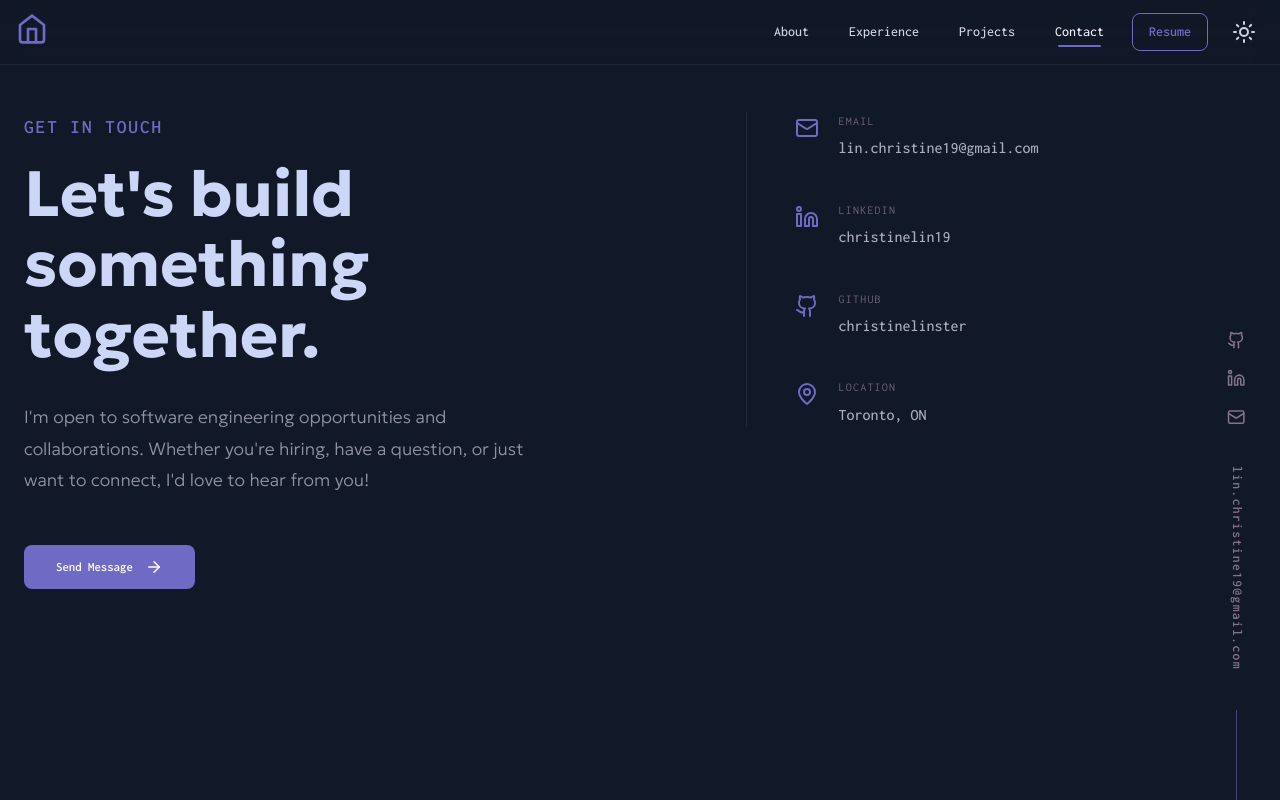
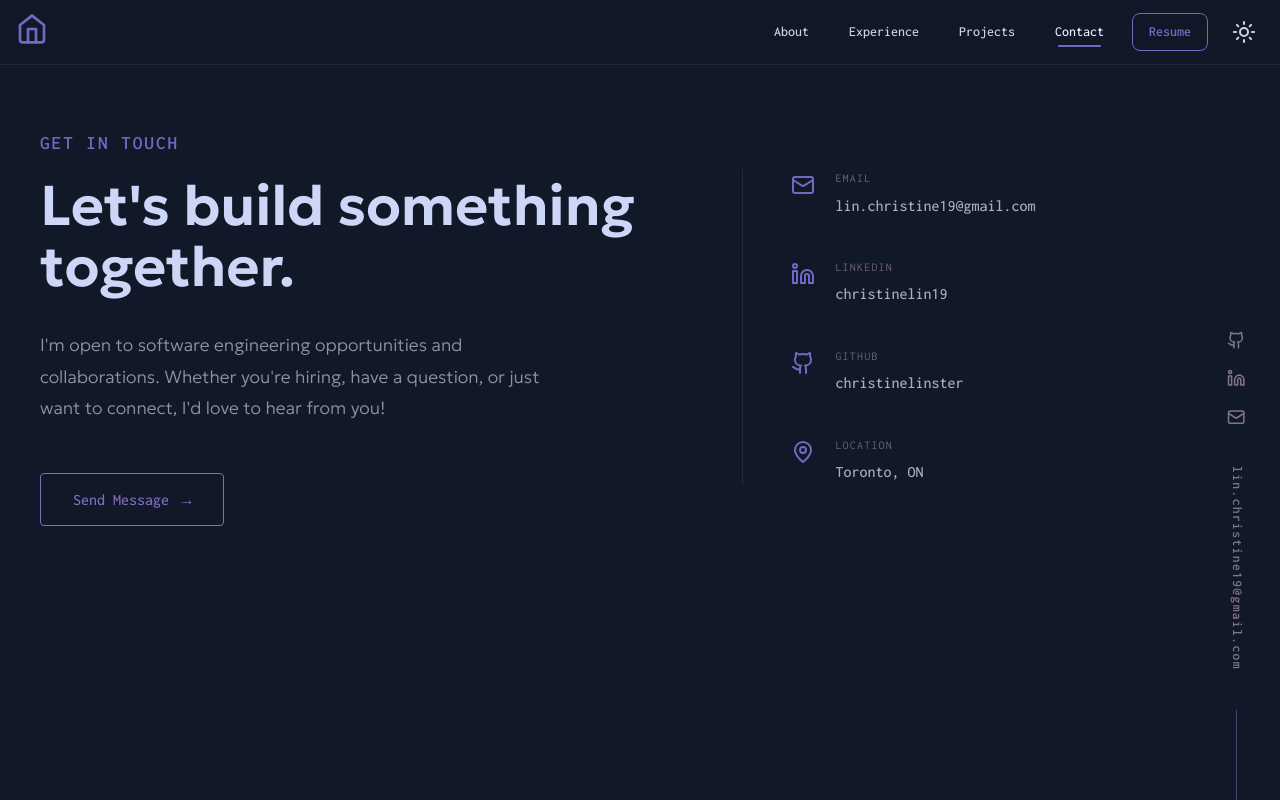
Before and after one commit to christinelinster/christine-lin, a React (Vite) app: page /contact in a window 1280 px wide. Built offline with nearby package versions, Linux system fonts and the light colour scheme.

Commit message:
fix: page positioning for all

```diff
--- a/src/data/projects.js
+++ b/src/data/projects.js
@@ -19,7 +19,7 @@ const projects = [
       overline: "Featured Project",
       title: "Expense Tracker CLI",
       description: "A robust command-line interface for expense tracking built with Python and PostgreSQL. Features secure parameterized queries, context managers for resource handling, and a modular architecture separating CLI logic from database operations.",
-      skills: ["Python", "Postgres", "SQL", "Psycopg2", "CLI Design"],
+      skills: ["Python", "PostgreSQL", "Psycopg2", "CLI Design"],
       github: "https://github.com/christinelinster/ls-expense-tracker",
       live: null,
     },
@@ -27,7 +27,7 @@ const projects = [
           overline: "Small Project",
       title: "Content Management System",
       description: "A Python-based Content Management System (CMS) featuring a comprehensive unit test suite to ensure system reliability. Implements session-based flash messaging, secure admin authentication, and a file-based storage engine wrapped in a Flask web interface.",
-      skills: ["Python", "Flask", "Unit Test", "Test-Driven Development"],
+      skills: ["Python", "Flask", "Test-Driven Development"],
       github: "https://github.com/christinelinster/ls-cms",
       live: null,
     },
--- a/src/index.css
+++ b/src/index.css
@@ -76,6 +76,7 @@ body {
 
 /* The general class used by every page */
 .container {
+  min-height: calc(100vh - 4rem);
   width: 100%;
   margin: 0 auto;
   padding: 0 1.5rem;
--- a/src/pages/Contact.jsx
+++ b/src/pages/Contact.jsx
@@ -17,7 +17,7 @@ export default function Contact() {
             </p>
 
             <a href="mailto:lin.christine19@gmail.com" className="primary-contact-btn">
-              Send Message <ArrowRight size={18} />
+              Send Message <span className="arrow">→</span>
             </a>
           </div>
 
--- a/src/pages/Projects.jsx
+++ b/src/pages/Projects.jsx
@@ -32,7 +32,7 @@ export default function Projects() {
         </div>
 
         <div className="projects-section">
-          <h2 className="projects-title">{'/ My Projects'}</h2>
+          <h2 className="projects-title">{'/ Technical Projects'}</h2>
           <div className="projects-grid">
             {projects.map((project) => (
               <ProjectCard
--- a/src/styles/about.css
+++ b/src/styles/about.css
@@ -1,8 +1,4 @@
 /* --- Container & Layout --- */
-.about-container {
-  min-height: calc(100vh - 4rem);
-}
-
 .about-content {
   max-width: 55rem;
   margin: 0 auto;
@@ -10,7 +6,6 @@
 }
 
 /* --- Bio Section --- */
-
 
 .about-description {
   color: var(--primary-gray);
@@ -74,7 +69,7 @@
 
 /* --- Certifications Section --- */
 .certifications-section {
-  margin-top: 4rem; /* Handled in CSS now */
+  margin-top: 4rem;
 }
 
 .certifications-list {
@@ -114,10 +109,10 @@
 
 .cert-meta {
   font-family: var(--font-body, monospace);
-  font-size: 0.85rem;
+  font-size: 0.8rem;
   color: var(--primary-gray);
-  opacity: 0.6; /* Using opacity instead of hardcoded hex for better theme support */
-  font-weight: 400;
+  opacity: 0.6;
+  font-weight: 300;
 }
 
 /* Interaction Effects */
@@ -133,7 +128,7 @@
 /* Icon Styling */
 .cert-arrow {
   color: var(--primary-gray);
-  opacity: 0.3; /* Subtle by default */
+  opacity: 0.3;
   transition: all 0.2s ease;
   flex-shrink: 0;
 }
@@ -167,7 +162,6 @@
 /* --- CTA Button --- */
 .about-cta-wrapper {
   padding-top: 3rem;
-  /* Removed border-top here to avoid double borders if you used one for skills */
   display: flex;
 }
 
@@ -175,12 +169,11 @@
   display: inline-flex;
   align-items: center;
   gap: 0.8rem;
-  font-family: var(--font-subheading);
   font-size: 1rem;
   font-weight: 500;
   color: var(--primary-purple);
   text-decoration: none;
-  padding: 0.8rem 2rem; /* Wider button */
+  padding: 0.8rem 2rem;
   border: 1px solid var(--primary-purple);
   border-radius: 4px;
   transition: all 0.2s ease;
@@ -192,14 +185,14 @@
 }
 
 .about-cta-button:hover {
-  background-color: var(--primary-purple);
-  color: white;
+  background-color: var(--light-purple);
+  color: var(--primary-white);
   transform: translateY(-2px);
+  box-shadow: 0 10px 20px -5px rgba(111, 106, 195, 0.3);
 }
 
 .dark .about-cta-button:hover {
-  background-color: var(--light-purple);
-  color: var(--bg-dark);
+  background-color: var(--dark-purple);
 }
 
 .about-cta-button .arrow {
--- a/src/styles/contact.css
+++ b/src/styles/contact.css
@@ -1,21 +1,21 @@
 .contact-content {
   max-width: 80rem;
   margin: 0 auto;
-  padding: 3rem 0rem;
+  padding: 4rem 1rem 6rem;
   transition: max-width 0.4s ease;
 }
 
 @media (min-width: 1680px) {
   .contact-content {
-    max-width: 100rem;
-    padding: 6rem 2rem;
+    max-width: 80rem;
+    padding: 6rem 1rem;
   }
 }
 
 .contact-grid {
   display: grid;
   gap: 4rem;
-  align-items: start;
+  align-items: center;
 }
 
 /* Typography Enhancements */
@@ -30,9 +30,9 @@
 
 .contact-title {
   font-family: var(--font-heading);
-  font-size: clamp(2.5rem, 5vw, 4rem);
+  font-size: clamp(2.5rem, 5vw, 3.5rem);
   line-height: 1.1;
-  font-weight: 700;
+  font-weight: 600;
   margin-bottom: 2rem;
   color: var(--primary-black);
 }
@@ -55,26 +55,44 @@
 }
 
 /* Primary Button Styling */
+
 .primary-contact-btn {
   display: inline-flex;
   align-items: center;
-  gap: 0.75rem;
-  padding: 0.75rem 2rem;
-  background-color: var(--primary-purple);
-  color: white;
-  border-radius: 0.5rem;
-  font-weight: 600;
-  transition: all 0.3s cubic-bezier(0.4, 0, 0.2, 1);
+  gap: 0.8rem;
+  font-size: 1rem;
+  font-weight: 500;
+  color: var(--primary-purple);
+  text-decoration: none;
+  padding: 0.8rem 2rem;
+  border: 1px solid var(--primary-purple);
+  border-radius: 4px;
+  transition: all 0.2s ease;
+}
+
+.dark .primary-contact-btn{
+   color: var(--light-purple);
+  border-color: var(--light-purple);
 }
 
 .primary-contact-btn:hover {
-  background-color: var(--dark-purple);
-  transform: translateY(-3px);
+ background-color: var(--light-purple);
+  color: var(--primary-white);
+  transform: translateY(-2px);
   box-shadow: 0 10px 20px -5px rgba(111, 106, 195, 0.3);
 }
 
 .dark .primary-contact-btn:hover {
-  background-color: var(--light-purple);
+  background-color: var(--dark-purple);
+}
+
+
+.primary-contact-btn .arrow {
+  transition: transform 0.2s ease;
+}
+
+.primary-contact-btn:hover .arrow {
+  transform: translateX(4px);
 }
 
 /* Sidebar Info Styling */
--- a/src/styles/experience.css
+++ b/src/styles/experience.css
@@ -1,12 +1,8 @@
 /* --- Page Layout --- */
-.experience-container {
-  min-height: calc(100vh - 4rem);
-}
-
 .experience-content {
   max-width: 55rem;
   margin: 0 auto;
-  padding: 4rem 1rem;
+  padding: 4rem 1rem 6rem;
 }
 
 /* --- Section Styling --- */
@@ -15,15 +11,14 @@
 }
 
 .experience-header {
-  border-bottom: 2px solid var(--light-gray-border, #e5e7eb);
-  padding-bottom: 1rem;
+  border-bottom: 2px solid var(--light-gray);
   margin-bottom: 2rem;
   display: flex;
   align-items: center;
 }
 
 .dark .experience-header {
-  border-bottom-color: var(--dark-gray-border, #374151);
+  border-bottom-color: var(--dark-gray);
 }
 
 
--- a/src/styles/projects.css
+++ b/src/styles/projects.css
@@ -2,7 +2,7 @@
 .projects-content {
   max-width: 80rem;
   margin: 0 auto;
-  padding: 3rem 0rem;
+  padding: 4rem 1rem 6rem;
 }
 .skills-section{
   display: none;
@@ -52,9 +52,4 @@
   .projects-grid {
     grid-template-columns: repeat(3, 1fr);
   }
-
-
-  .projects-content{
-      padding:3rem 1.5rem;
-  }
 }
```
